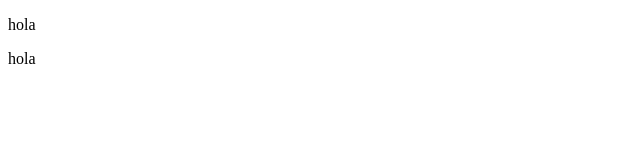
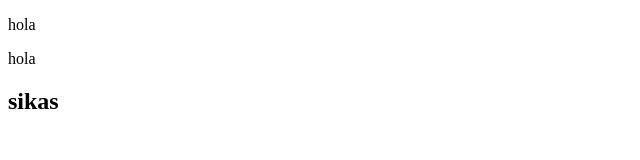
Before and after one commit to xeodeo/sena, a plain HTML site: page index.html in a window 1280 px wide. Shown: the full height of the page, 0-640 px from the left. Drawn offline with Linux system fonts and the light colour scheme.

Commit message:
se agrego el h2

```diff
--- a/index.html
+++ b/index.html
@@ -8,5 +8,6 @@
 <body>
     <p>hola</p>
     <p>hola</p>
+    <h2>sikas</h2>
 </body>
 </html>
```
